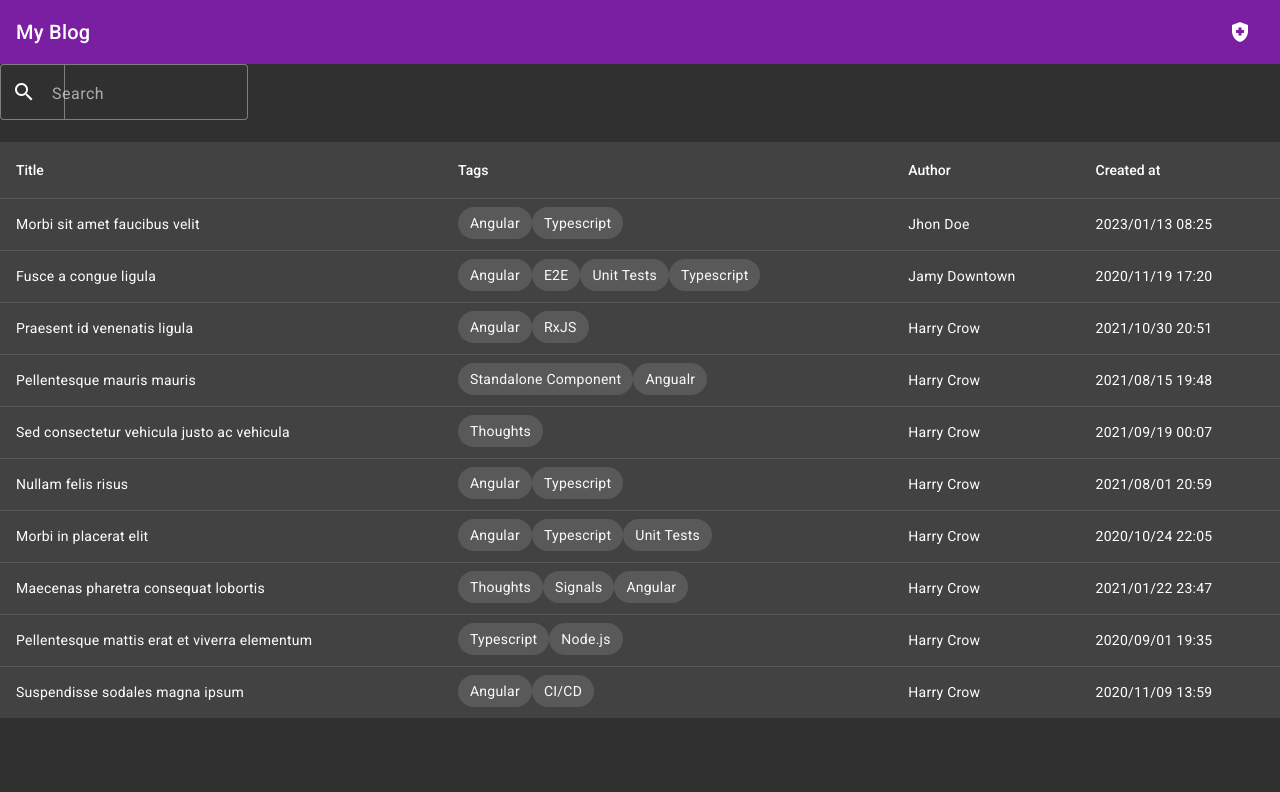
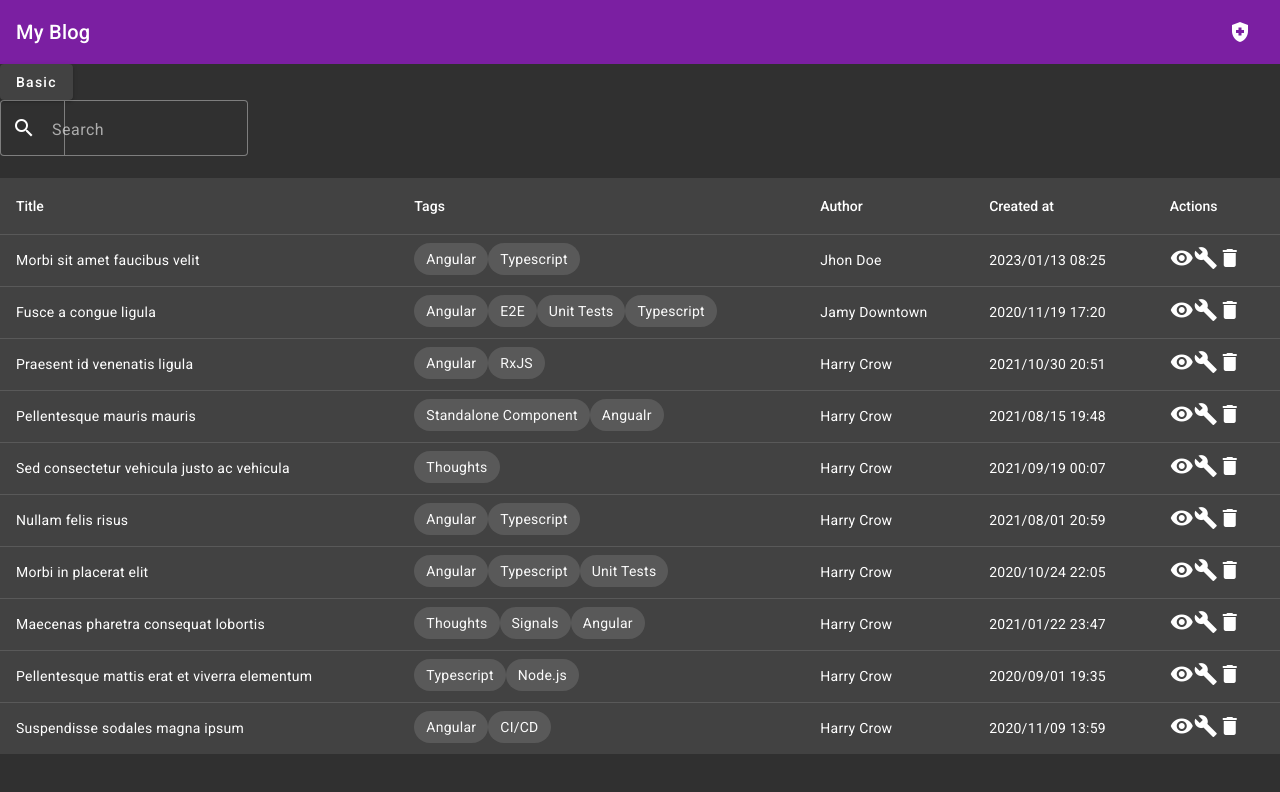
Before and after one commit to RifautAlexis/my-blog, an Angular app: page / in a window 1280 px wide. Both pictures are taken after a click on the button "health_and_safety". Shown: the top 792 px of the page. Built offline with nearby package versions, Linux system fonts and the light colour scheme; data requests are answered from the project's data file; what prettier-plugin-tailwindcss would draw is missing.

Commit message:
Adapt routing

```diff
--- a/src/app/app-routing.module.ts
+++ b/src/app/app-routing.module.ts
@@ -26,4 +26,12 @@ export const routes: Routes = [
         (m) => m.DashboardComponent
       ),
   },
+  {
+    path: routesDetails[PathRoutes.ArticleEdition].url,
+    title: routesDetails[PathRoutes.ArticleEdition].title,
+    loadComponent: () =>
+      import('./features/admin/pages/article-edition/article-edition.component').then(
+        (m) => m.ArticleEditionComponent
+      ),
+  },
 ];
--- a/src/app/core/constants/routes.ts
+++ b/src/app/core/constants/routes.ts
@@ -2,6 +2,8 @@ export enum PathRoutes {
   Home,
   ArticleDetails,
   Dashboard,
+  ArticleCreation,
+  ArticleEdition,
 }
 
 export const routesDetails: Record<PathRoutes, { url: string; title: string }> =
@@ -15,4 +17,12 @@ export const routesDetails: Record<PathRoutes, { url: string; title: string }> =
       url: 'admin/dashboard',
       title: 'Admin Dashboard',
     },
+    [PathRoutes.ArticleCreation]: {
+      url: 'admin/new-article',
+      title: 'Article Creation',
+    },
+    [PathRoutes.ArticleEdition]: {
+      url: 'admin/edit-article/:title',
+      title: 'Article Edition',
+    },
   };
--- a/src/app/features/admin/components/dashboard-table/dashboard-table.component.html
+++ b/src/app/features/admin/components/dashboard-table/dashboard-table.component.html
@@ -25,6 +25,21 @@
     </td>
   </ng-container>
 
+  <ng-container matColumnDef="actions">
+    <th mat-header-cell *matHeaderCellDef mat-sort-header>Actions</th>
+    <td mat-cell *matCellDef="let article">
+      <button mat-icon-button (click)="goToDetails(article.id)">
+        <mat-icon>visibility</mat-icon>
+      </button>
+      <button mat-icon-button (click)="editItem(article.id)">
+        <mat-icon>build</mat-icon>
+      </button>
+      <button mat-icon-button (click)="deleteItem(article.id)">
+        <mat-icon>delete</mat-icon>
+      </button>
+    </td>
+  </ng-container>
+
   <tr mat-header-row *matHeaderRowDef="displayedColumns"></tr>
   <tr mat-row *matRowDef="let row; columns: displayedColumns"></tr>
 </table>
--- a/src/app/features/admin/components/dashboard-table/dashboard-table.component.ts
+++ b/src/app/features/admin/components/dashboard-table/dashboard-table.component.ts
@@ -1,22 +1,34 @@
 import { CommonModule } from '@angular/common';
-import { Component, Input, AfterViewInit, ViewChild } from '@angular/core';
+import { Component, Input, AfterViewInit, ViewChild, inject, Output, EventEmitter } from '@angular/core';
 import { MatTableDataSource, MatTableModule } from '@angular/material/table';
 import { Article } from 'src/app/shared/models/article';
 import { MatChipsModule } from '@angular/material/chips';
 import { MatSortModule, MatSort } from '@angular/material/sort';
+import { MatIconModule } from '@angular/material/icon';
+import { PathRoutes } from 'src/app/core/constants/routes';
+import { getRouteUrl, replaceParams } from 'src/app/core/utils/route';
+import { Router } from '@angular/router';
+import {MatDialogModule} from '@angular/material/dialog';
+import { eventNavigation } from '../../models/event-navigation';
 
 @Component({
   selector: 'dashboard-table',
   standalone: true,
   templateUrl: 'dashboard-table.component.html',
   styleUrls: ['./dashboard-table.component.scss'],
-  imports: [MatTableModule, CommonModule, MatChipsModule, MatSortModule],
+  imports: [MatTableModule, CommonModule, MatChipsModule, MatSortModule, MatIconModule, MatDialogModule],
 })
 export class DashboardTableComponent implements AfterViewInit {
-  displayedColumns: string[] = ['title', 'tags', 'author', 'createdAt'];
+  @Output() showDetails = new EventEmitter<eventNavigation>;
+  @Output() editClicked = new EventEmitter<eventNavigation>;
+  @Output() deleteClicked = new EventEmitter<number>;
+
+  displayedColumns: string[] = ['title', 'tags', 'author', 'createdAt', 'actions'];
   dataSource = new MatTableDataSource([] as Article[]);
 
   @ViewChild(MatSort) sort!: MatSort;
+
+  PathRoutes = PathRoutes;
 
   _data: Article[] = [];
   @Input({ required: true })
@@ -28,9 +40,22 @@ export class DashboardTableComponent implements AfterViewInit {
     this.dataSource.sort = this.sort;
   }
 
-  constructor() {}
+
+  router = inject(Router)
 
   ngAfterViewInit() {
     this.dataSource.sort = this.sort;
   }
+
+  goToDetails(id: number) {
+    this.showDetails.emit({route: PathRoutes.ArticleDetails, articleId: id});
+  }
+
+  editItem(id: number): void {
+    this.editClicked.emit({route: PathRoutes.ArticleEdition, articleId: id});
+  }
+
+  deleteItem(id: number): void {
+    this.deleteClicked.emit(id);
+  }
 }
--- /dev/null
+++ b/src/app/features/admin/models/event-navigation.d.ts
@@ -0,0 +1,6 @@
+import { PathRoutes } from 'src/app/core/constants/routes';
+
+export interface eventNavigation {
+  route: PathRoutes;
+  articleId: number;
+}
--- /dev/null
+++ b/src/app/features/admin/pages/article-edition/article-edition.component.html
@@ -0,0 +1 @@
+<h1>Article Edition</h1>
--- a/src/app/features/admin/pages/dashboard/dashboard.component.html
+++ b/src/app/features/admin/pages/dashboard/dashboard.component.html
@@ -1,3 +1,8 @@
-<dashboard-filter (searchedTerm)='onSearchedTerm($event)'></dashboard-filter>
+<div>
+  <button mat-raised-button>Basic</button>
+</div>
 
-<dashboard-table [data]="articles()"> </dashboard-table>
+<dashboard-filter (searchedTerm)="onSearchedTerm($event)"></dashboard-filter>
+
+<dashboard-table [data]="articles()" (showDetails)="navigate($event)" (editClicked)="navigate($event)" (deleteClicked)="onDeleteItem($event)">
+</dashboard-table>
--- a/src/app/features/admin/pages/dashboard/dashboard.component.ts
+++ b/src/app/features/admin/pages/dashboard/dashboard.component.ts
@@ -15,18 +15,29 @@ import { CommonModule } from '@angular/common';
 import { DashboardTableComponent } from '../../components/dashboard-table/dashboard-table.component';
 import { DashboardFilterComponent } from '../../components/dashboard-filter/dashboard-filter.component';
 import { AdminService } from '../../services/admin.service';
+import { MatButtonModule } from '@angular/material/button';
+import { PathRoutes } from 'src/app/core/constants/routes';
+import { getRouteUrl, replaceParams } from 'src/app/core/utils/route';
+import { Router } from '@angular/router';
+import { eventNavigation } from '../../models/event-navigation';
 
 @Component({
   selector: 'dashboard',
   standalone: true,
   templateUrl: 'dashboard.component.html',
   styleUrls: ['./dashboard.component.scss'],
-  imports: [CommonModule, DashboardTableComponent, DashboardFilterComponent],
+  imports: [
+    CommonModule,
+    DashboardTableComponent,
+    DashboardFilterComponent,
+    MatButtonModule,
+  ],
 })
 export class DashboardComponent implements OnInit {
   articles: WritableSignal<Article[]> = signal<Article[]>([]);
 
   private adminService = inject(AdminService);
+  private router = inject(Router);
 
   ngOnInit() {
     this.adminService.init();
@@ -51,4 +62,18 @@ export class DashboardComponent implements OnInit {
       )
     );
   }
+
+  onDeleteItem(popo: any): void {
+    console.log(popo);
+  }
+
+  navigate(params: eventNavigation): void {
+    if (PathRoutes.ArticleDetails | PathRoutes.ArticleEdition) {
+      const articleTitle: string = this.articles().find(article => article.id === params.articleId)!.title;
+      const urlFormatted = replaceParams(getRouteUrl(params.route), [
+        articleTitle!.replaceAll(' ', '-'),
+      ]);
+      this.router.navigate([urlFormatted], { state: { id: params.articleId } });
+    }
+  }
 }
```
Also changed, not shown: src/app/features/admin/pages/article-edition/article-edition.component.ts (added, +11 -0 lines), src/app/features/admin/pages/article-edition/article-edition.component.scss (added).
